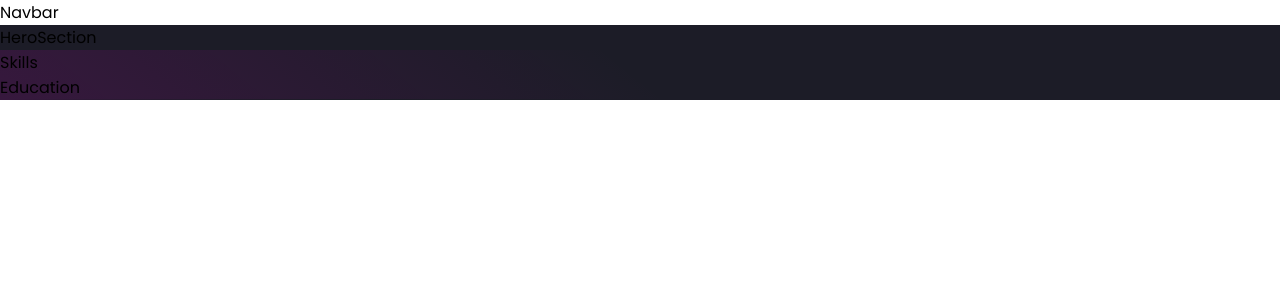
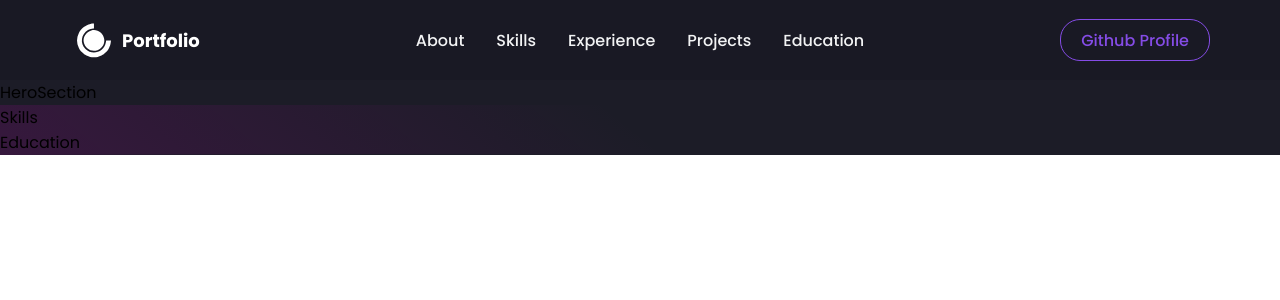
Before and after one commit to sayaliburte/portfolio-react, a React (Create React App) app: page / in a window 1280 px wide. Shown: the top 300 px of the page. Built offline with nearby package versions, Linux system fonts and the light colour scheme.

Commit message:
1)Added navigation bar and completed styles. 2)Added responsiveness to navbar.

```diff
--- a/src/App.js
+++ b/src/App.js
@@ -5,6 +5,7 @@
 import HeroSection from "./components/HeroSection/index";
 import Skills from "./components/Skills/index";
 import Education from "./components/Education/index";
+import { BrowserRouter, Router } from "react-router-dom";
 const Body = styled.div`
   background-color: ${({ theme }) => theme.bg};
   width: 100%;
@@ -29,6 +30,7 @@
 function App() {
   return (
     <ThemeProvider theme={darkTheme}>
+      <BrowserRouter>
       <Navbar />
       <Body>
         <HeroSection />
@@ -37,6 +39,7 @@
           <Education />
         </Wrapper>
       </Body>
+      </BrowserRouter>
     </ThemeProvider>
   );
 }
--- a/src/components/Navbar/index.js
+++ b/src/components/Navbar/index.js
@@ -1,9 +1,216 @@
-import React from "react";
+import React, { useState } from "react";
+import { Link as LinkR } from "react-router-dom";
+import styled, { useTheme } from "styled-components";
+import { DiCssdeck } from "react-icons/di";
+import { FaBars } from "react-icons/fa";
+const Nav = styled.div`
+  background-color: ${({ theme }) => theme.card_light};
+  height: 80px;
+  display: flex;
+  align-items: center;
+  justify-content: center;
+  font-size: 1rem;
+  position: sticky;
+  top: 0;
+  z-index: 10;
+  @media (max-width: 960px) {
+    trastion: 0.8s all ease;
+  }
+`;
 
-const Navbar=()=>{
-    return(<div>
-        Navbar
-    </div>)
+const NavContainer = styled.div`
+  display: flex;
+  justify-content: space-between;
+  align-items: center;
+  height: 60px;
+  z-index: 1;
+  width: 100%;
+  padding: 0 24px;
+  max-width: 1200px;
+`;
+
+const NavLogo = styled(LinkR)`
+  width: 80%;
+  padding: 0 6px;
+  display: flex;
+  justify-content: start;
+  align-items: center;
+  text-decoration: none;
+  @media (max-width: 640px) {
+    padding: 0 0px;
+  }
+`;
+
+export const MobileIcon = styled.div`
+  display: none;
+  @media screen and (max-width: 768px) {
+    display: block;
+    position: absolute;
+    top: 0;
+    right: 0;
+    transform: translate(-100%, 60%);
+    font-size: 1.5rem;
+    cursor: pointer;
+    color: ${({ theme }) => theme.text_primary};
+  }
+`;
+
+export const NavItems = styled.ul`
+  width: 100%;
+  display: flex;
+  align-items: center;
+  justify-content: center;
+  gap: 32px;
+  padding: 0 6px;
+  list-style: none;
+
+  @media screen and (max-width: 768px) {
+    display: none;
+  }
+`;
+const NavLink = styled.a`
+  color: ${({ theme }) => theme.text_primary};
+  font-weight: 500;
+  cursor: pointer;
+  transition: all 0.2s ease-in-out;
+  text-decoration: none;
+  &:hover {
+    color: ${({ theme }) => theme.primary};
+  }
+
+  &.active {
+    border-bottom: 2px solid ${({ theme }) => theme.primary};
+  }
+`;
+
+const MobileMenu = styled.div`
+  display: flex;
+  flex-direction: column;
+  justify-content: center;
+  gap: 16px;
+  position: absolute;
+  top: 80px;
+  right: 0;
+  width: 100%;
+  padding: 12px 40px 24px 40px;
+  background: ${({ theme }) => theme.card_light + 99};
+  transition: all 0.6s ease-in-out;
+  transform: ${({ open }) => (open ? "translateY(0)" : "translateY(-100%)")};
+  border-radius: 0 0 20px 20px;
+  box-shadow: 0 0 10px 0 rgba(0, 0, 0, 0.2);
+  opacity: ${({ open }) => (open ? "100%" : "0")};
+  z-index: ${({ open }) => (open ? "1000" : "-1000")};
+`;
+
+export const ButtonContainer = styled.div`
+  width: 80%;
+  height: 100%;
+  display: flex;
+  justify-content: end;
+  align-items: center;
+  padding: 0 6px;
+  @media screen and (max-width: 768px) {
+    display: none;
+  }
+`;
+
+const GithubButton = styled.button`
+  border: 1.8px solid ${({ theme }) => theme.primary};
+  justify-content: center;
+  display: flex;
+  align-items: center;
+  height: 70%;
+  background-color: transparent;
+  border-radius: 20px;
+  color: ${({ theme }) => theme.primary};
+  cursor: pointer;
+  padding: 0 20px;
+  font-weight: 500;
+  text-decoration: none;
+  font-size: 16px;
+  transition: all 0.6s ease-in-out;
+  &:hover {
+    background-color: ${({ theme }) => theme.primary};
+    color: ${({ theme }) => theme.white};
+  }
+  @media screen and (max-width: 768px) {
+    font-size: 14px;
+  }
+`;
+
+const MobileLink = styled(LinkR)`
+color: ${({ theme }) => theme.text_primary};
+font-weight:500;
+cursor:pointer;
+text-decoration:none;
+transition: all 0.2s ease-in-out;
+&:hover{
+  color:${({ theme }) => theme.primary};
 }
+`;
+export const Span = styled.div`
+  padding: 0 4px;
+  font-weight: bold;
+  font-size: 18px;
+`;
+const Navbar = () => {
+  const [open, setOpen] = useState(false);
+  const theme=useTheme();
+  return (
+    <Nav>
+      <NavContainer>
+        <NavLogo to="/">
+          <a
+            style={{
+              display: "flex",
+              alignItems: "center",
+              color: "white",
+              marginBottom: "20",
+              cursor: "pointer",
+            }}
+          >
+            <DiCssdeck size="3rem" />
+            <Span>Portfolio</Span>
+          </a>
+        </NavLogo>
+        <MobileIcon>
+          <FaBars
+            onClick={() => {
+              setOpen(!open);
+            }}
+          />
+        </MobileIcon>
+        <NavItems>
+          <NavLink href="#about">About</NavLink>
+          <NavLink href="#skills">Skills</NavLink>
+          <NavLink href="#experience">Experience</NavLink>
+          <NavLink href="#projects">Projects</NavLink>
+          <NavLink href="#education">Education</NavLink>
+        </NavItems>
+        <ButtonContainer>
+          <GithubButton>Github Profile</GithubButton>
+        </ButtonContainer>
+      </NavContainer>
+      {open && <MobileMenu open={open}>
+      <MobileLink href="#about" onClick={() => {
+              setOpen(!open)
+            }}>About</MobileLink>
+            <MobileLink href='#skills' onClick={() => {
+              setOpen(!open)
+            }}>Skills</MobileLink>
+            <MobileLink href='#experience' onClick={() => {
+              setOpen(!open)
+            }}>Experience</MobileLink>
+            <MobileLink href='#projects' onClick={() => {
+              setOpen(!open)
+            }}>Projects</MobileLink>
+            <MobileLink href='#education' onClick={() => {
+              setOpen(!open)
+            }}>Education</MobileLink>
+             <GithubButton style={{padding: '10px 16px',background: `${theme.primary}`, color: 'white',width: 'max-content'}}  target="_blank">Github Profile</GithubButton>
+        </MobileMenu>}
+    </Nav>
+  );
+};
 
 export default Navbar;
--- a/src/index.js
+++ b/src/index.js
@@ -1,15 +1,12 @@
-import React from 'react';
-import ReactDOM from 'react-dom/client';
-import './index.css';
-import App from './App';
-import reportWebVitals from './reportWebVitals';
+import React from "react";
+import ReactDOM from "react-dom/client";
+import "./index.css";
+import App from "./App";
+import reportWebVitals from "./reportWebVitals";
+import { BrowserRouter } from "react-router-dom";
 
-const root = ReactDOM.createRoot(document.getElementById('root'));
-root.render(
-  <React.StrictMode>
-    <App />
-  </React.StrictMode>
-);
+const root = ReactDOM.createRoot(document.getElementById("root"));
+root.render(<App />);
 
 // If you want to start measuring performance in your app, pass a function
 // to log results (for example: reportWebVitals(console.log))
```
